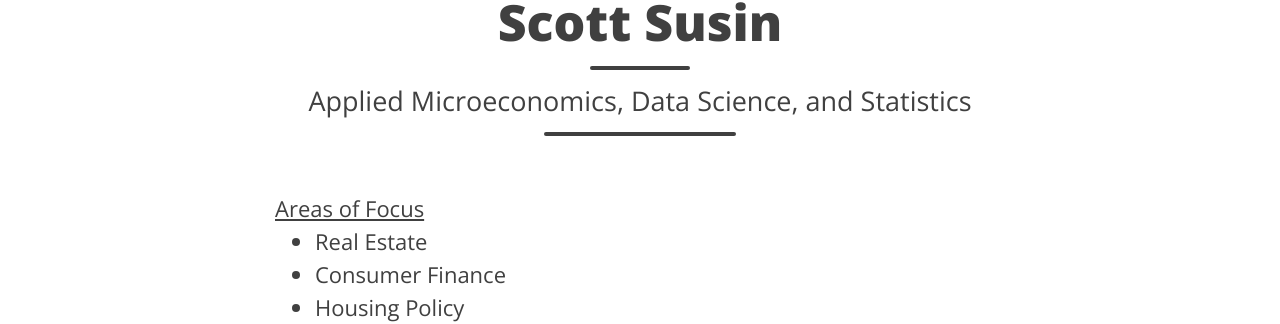
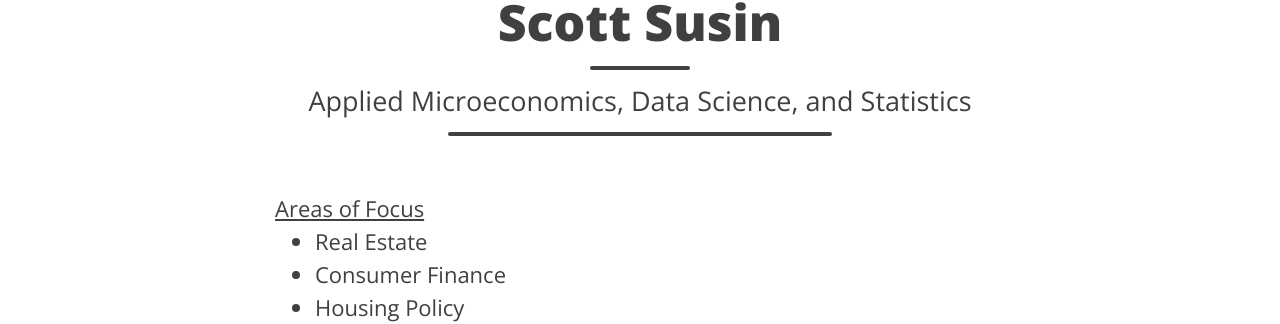
Before and after one commit to ssusin270/ScottSusinCom, a Jekyll site: the page built from index.md, in a window 1280 px wide. Shown: the part 135-459 px from the top of the page. Built offline with Jekyll 4.4.1, drawn with Linux system fonts in a browser that asks for light colours.

Commit message:
Update beautifuljekyll.css

```diff
--- a/assets/css/beautifuljekyll.css
+++ b/assets/css/beautifuljekyll.css
@@ -125,7 +125,7 @@ hr.small {
 }
 
 hr.medium, hr.large {
-  max-width: 12rem;
+  max-width: 24rem;
   margin: 1rem auto;
   border-width: 0.25rem;
   border-color: inherit;
```
